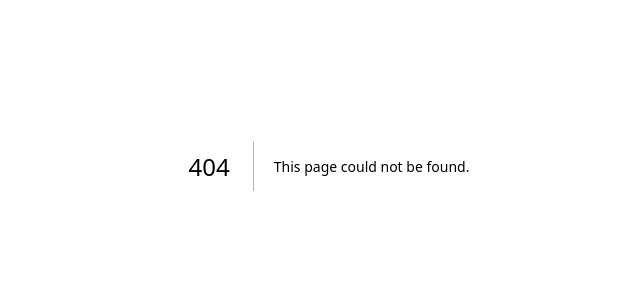
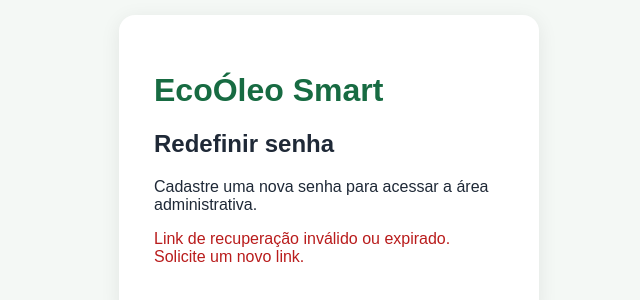
Before and after one commit to ricardogabiatti/ecominds-platform, a Next.js app: page /reset-password in a window 1280 px wide. Before the commit this address had no page. Shown: the part 234-534 px from the top of the page, without its empty margins (311-951 px from the left). Built offline with nearby package versions, Linux system fonts and the light colour scheme.

Commit message:
Create page.tsx

```diff
--- /dev/null
+++ b/app/reset-password/page.tsx
@@ -0,0 +1,196 @@
+"use client";
+
+import { useEffect, useState } from "react";
+import { useRouter } from "next/navigation";
+
+export default function ResetPasswordPage() {
+  const router = useRouter();
+
+  const [token, setToken] = useState("");
+  const [senha, setSenha] = useState("");
+  const [confirmacao, setConfirmacao] = useState("");
+  const [mensagem, setMensagem] = useState("");
+  const [erro, setErro] = useState("");
+  const [carregando, setCarregando] = useState(false);
+
+  useEffect(() => {
+    const hash = window.location.hash.substring(1);
+    const parametros = new URLSearchParams(hash);
+
+    const accessToken = parametros.get("access_token");
+    const tipo = parametros.get("type");
+    const erroLink = parametros.get("error_description");
+
+    if (erroLink) {
+      setErro(decodeURIComponent(erroLink.replace(/\+/g, " ")));
+      return;
+    }
+
+    if (accessToken && tipo === "recovery") {
+      setToken(accessToken);
+
+      // Remove o token da barra de endereços.
+      window.history.replaceState(
+        null,
+        "",
+        window.location.pathname
+      );
+    } else {
+      setErro(
+        "Link de recuperação inválido ou expirado. Solicite um novo link."
+      );
+    }
+  }, []);
+
+  async function redefinirSenha(e: React.FormEvent<HTMLFormElement>) {
+    e.preventDefault();
+    setErro("");
+    setMensagem("");
+
+    if (senha.length < 8) {
+      setErro("A senha deve ter pelo menos 8 caracteres.");
+      return;
+    }
+
+    if (senha !== confirmacao) {
+      setErro("As senhas não coincidem.");
+      return;
+    }
+
+    if (!token) {
+      setErro("Não foi possível validar o link de recuperação.");
+      return;
+    }
+
+    setCarregando(true);
+
+    try {
+      const resposta = await fetch("/api/auth/reset-password", {
+        method: "POST",
+        headers: {
+          "Content-Type": "application/json",
+        },
+        body: JSON.stringify({
+          token,
+          novaSenha: senha,
+        }),
+      });
+
+      const dados = await resposta.json();
+
+      if (!resposta.ok) {
+        throw new Error(
+          dados.erro || "Não foi possível atualizar a senha."
+        );
+      }
+
+      setMensagem("Senha atualizada com sucesso!");
+
+      setTimeout(() => {
+        router.push("/login");
+      }, 2000);
+    } catch (error) {
+      setErro(
+        error instanceof Error
+          ? error.message
+          : "Erro ao atualizar a senha."
+      );
+    } finally {
+      setCarregando(false);
+    }
+  }
+
+  return (
+    <main
+      style={{
+        minHeight: "100vh",
+        background: "#f4f8f5",
+        display: "flex",
+        alignItems: "center",
+        justifyContent: "center",
+        padding: "20px",
+      }}
+    >
+      <div
+        style={{
+          width: "100%",
+          maxWidth: "420px",
+          background: "white",
+          padding: "35px",
+          borderRadius: "16px",
+          boxShadow: "0 4px 20px rgba(0,0,0,0.08)",
+        }}
+      >
+        <h1 style={{ color: "#176b42" }}>
+          EcoÓleo Smart
+        </h1>
+
+        <h2>Redefinir senha</h2>
+
+        <p>Cadastre uma nova senha para acessar a área administrativa.</p>
+
+        {erro && (
+          <p style={{ color: "#b91c1c" }}>{erro}</p>
+        )}
+
+        {mensagem && (
+          <p style={{ color: "#176b42" }}>{mensagem}</p>
+        )}
+
+        {token && !mensagem && (
+          <form onSubmit={redefinirSenha}>
+            <label>Nova senha</label>
+
+            <input
+              type="password"
+              required
+              minLength={8}
+              value={senha}
+              onChange={(e) => setSenha(e.target.value)}
+              style={{
+                width: "100%",
+                padding: "12px",
+                margin: "8px 0 18px",
+                border: "1px solid #ccc",
+                borderRadius: "8px",
+              }}
+            />
+
+            <label>Confirmar nova senha</label>
+
+            <input
+              type="password"
+              required
+              minLength={8}
+              value={confirmacao}
+              onChange={(e) => setConfirmacao(e.target.value)}
+              style={{
+                width: "100%",
+                padding: "12px",
+                margin: "8px 0 18px",
+                border: "1px solid #ccc",
+                borderRadius: "8px",
+              }}
+            />
+
+            <button
+              type="submit"
+              disabled={carregando}
+              style={{
+                width: "100%",
+                padding: "14px",
+                background: "#176b42",
+                color: "white",
+                border: "none",
+                borderRadius: "8px",
+                cursor: "pointer",
+              }}
+            >
+              {carregando ? "Atualizando..." : "Salvar nova senha"}
+            </button>
+          </form>
+        )}
+      </div>
+    </main>
+  );
+}
```
